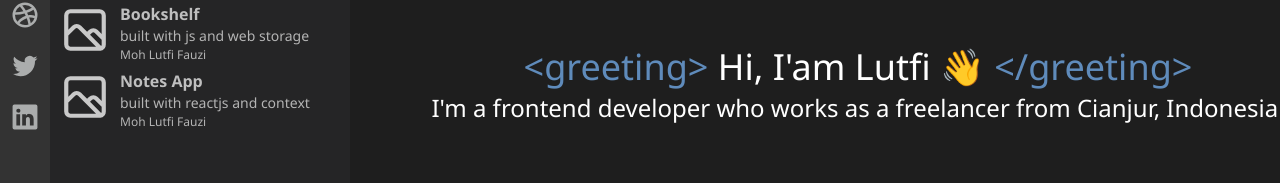
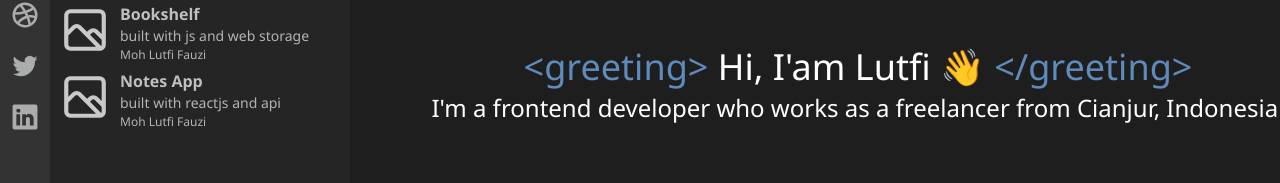
Before and after one commit to MohLutfiFauzi/MohLutfiFauzi.github.io, a React (Create React App) app: page / in a window 1280 px wide. Shown: the part 161-344 px from the top of the page. Built offline with nearby package versions, Linux system fonts and the light colour scheme.

Commit message:
change desc in data portfolio

```diff
--- a/src/dataPortfolio.js
+++ b/src/dataPortfolio.js
@@ -13,7 +13,7 @@ export const dataPortfolio = [
     },
     {
         name: "Notes App",
-        desc: "built with reactjs and context",
+        desc: "built with reactjs and api",
         link: "https://mohlutfifauzi.github.io/notes-app/",
         madeBy: "Moh Lutfi Fauzi"
     },
```
